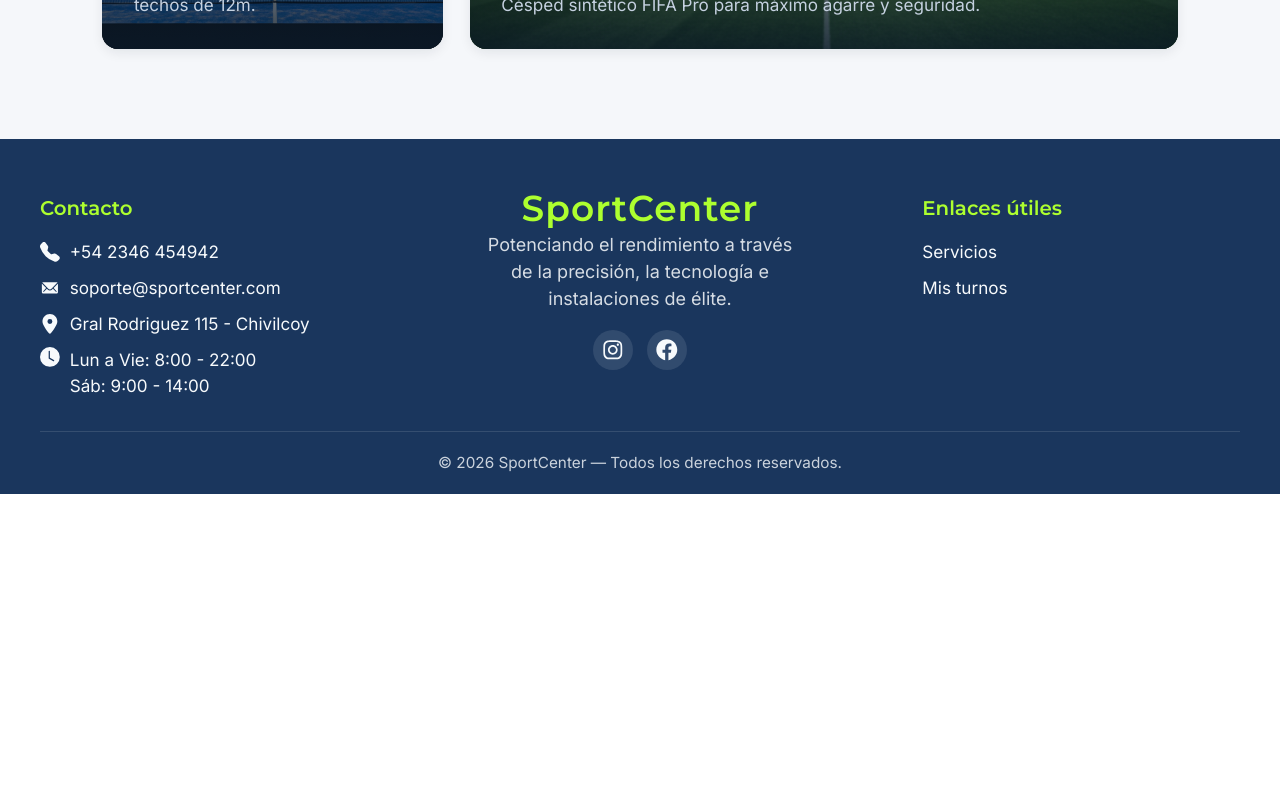
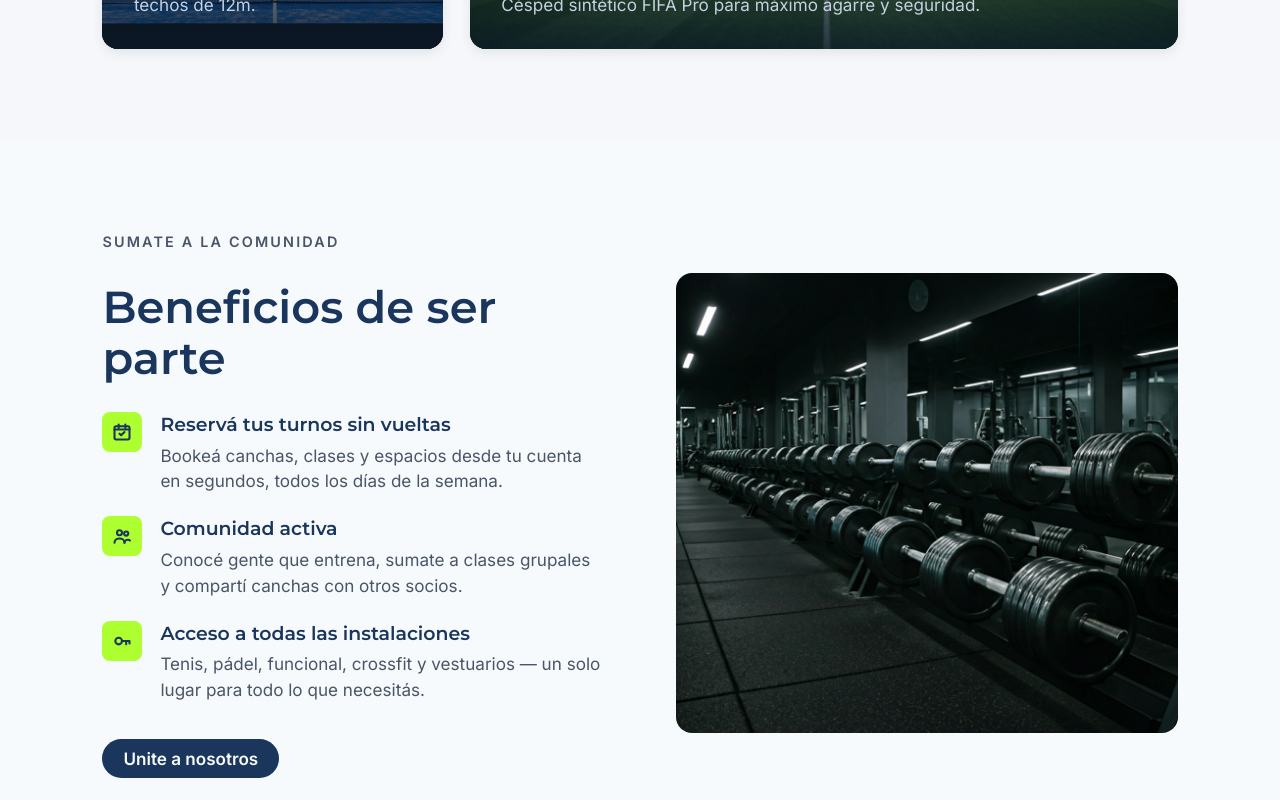
Before and after one commit to rociozapata/sportcenter-frontend, a React (Vite) app: page / in a window 1280 px wide. Shown: the part 1500-2300 px from the top of the page. Before the commit the page ends 1994 px from the top, so only its background shows below. Built offline with nearby package versions, Linux system fonts and the light colour scheme.

Commit message:
feat: add Benefits component with styling and layout for showcasing membership advantages

```diff
--- /dev/null
+++ b/src/pages/Home/Benefits.css
@@ -0,0 +1,111 @@
+/* Sección de beneficios: dos columnas (texto + imagen) en desktop,
+   apiladas en mobile. Fondo claro del neutral del sistema. */
+.benefits {
+    display: grid;
+    grid-template-columns: 1fr 1fr;
+    gap: 4rem;
+    align-items: center;
+    padding: 5rem 8%;
+    background-color: var(--neutral);
+}
+
+/* Columna izquierda: texto y CTA. */
+.benefits-content {
+    display: flex;
+    flex-direction: column;
+    gap: 1.5rem;
+}
+
+/* Textito chico arriba del título, en mayúsculas y con tracking. */
+.benefits-eyebrow {
+    font-size: 0.8rem;
+    font-weight: 600;
+    text-transform: uppercase;
+    letter-spacing: 0.15em;
+    color: var(--tertiary);
+}
+
+.benefits-title {
+    margin: 0;
+    font-size: clamp(2rem, 3.5vw, 2.75rem);
+    line-height: 1.15;
+    color: var(--primary);
+}
+
+/* Reset de la lista: sin bullets, sin padding. */
+.benefits-list {
+    list-style: none;
+    padding: 0;
+    margin: 0;
+    display: flex;
+    flex-direction: column;
+    gap: 1.25rem;
+}
+
+/* Cada beneficio: ícono a la izquierda, texto a la derecha. */
+.benefit-item {
+    display: flex;
+    gap: 1rem;
+    align-items: flex-start;
+}
+
+/* Caja verde del ícono. Fondo secondary, ícono en color primary. */
+.benefit-icon {
+    flex-shrink: 0;
+    display: inline-flex;
+    align-items: center;
+    justify-content: center;
+    width: 40px;
+    height: 40px;
+    border-radius: 8px;
+    background-color: var(--secondary);
+    color: var(--primary);
+}
+
+.benefit-title {
+    margin: 0 0 0.25rem 0;
+    font-size: 1.05rem;
+    color: var(--primary);
+}
+
+.benefit-desc {
+    margin: 0;
+    font-size: 0.95rem;
+    line-height: 1.5;
+    color: var(--tertiary);
+}
+
+/* Le damos al CTA un poco de margen arriba para separarlo de la lista,
+   y un ancho propio (no full-width) usando align-self. */
+.benefits-content .btn {
+    align-self: flex-start;
+    margin-top: 0.5rem;
+}
+
+/* Columna derecha: imagen con esquinas redondeadas. */
+.benefits-media img {
+    width: 100%;
+    height: 100%;
+    max-height: 460px;
+    object-fit: cover;
+    border-radius: 16px;
+    display: block;
+}
+
+/* Mobile: una sola columna, padding reducido, CTA full-width. */
+@media (max-width: 768px) {
+    .benefits {
+        grid-template-columns: 1fr;
+        gap: 2.5rem;
+        padding: 3rem 5%;
+    }
+
+    .benefits-content .btn {
+        align-self: stretch;
+    }
+
+    /* En mobile ocultamos la imagen para priorizar el texto y el CTA. */
+    .benefits-media {
+        display: none;
+    }
+}
--- /dev/null
+++ b/src/pages/Home/Benefits.tsx
@@ -0,0 +1,94 @@
+import { Link } from "react-router-dom";
+import "./Benefits.css";
+// Imagen del lado derecho. Reutilizamos una de las que ya están en assets.
+// Si después tenés una foto específica de comunidad, la cambiás acá.
+import benefitsImage from "../../assets/facility-gym.png";
+
+// Definimos los beneficios como un array para mapearlos en el render.
+// Cada item tiene un ícono SVG inline (sin assets externos), título y descripción.
+// Si querés sumar/sacar beneficios, alcanza con tocar este array.
+const benefits = [
+    {
+        title: "Reservá tus turnos sin vueltas",
+        description:
+            "Bookeá canchas, clases y espacios desde tu cuenta en segundos, todos los días de la semana.",
+        // Ícono check/calendar simplificado.
+        icon: (
+            <svg viewBox="0 0 24 24" fill="none" stroke="currentColor" strokeWidth="2.5"
+                 strokeLinecap="round" strokeLinejoin="round" width="20" height="20">
+                <rect x="3" y="5" width="18" height="16" rx="2" />
+                <path d="M3 9h18M8 3v4M16 3v4" />
+                <path d="M9 14l2 2 4-4" />
+            </svg>
+        ),
+    },
+    {
+        title: "Comunidad activa",
+        description:
+            "Conocé gente que entrena, sumate a clases grupales y compartí canchas con otros socios.",
+        // Ícono de personas (comunidad).
+        icon: (
+            <svg viewBox="0 0 24 24" fill="none" stroke="currentColor" strokeWidth="2.5"
+                 strokeLinecap="round" strokeLinejoin="round" width="20" height="20">
+                <circle cx="9" cy="8" r="3" />
+                <circle cx="17" cy="9" r="2.5" />
+                <path d="M3 20c0-3 3-5 6-5s6 2 6 5" />
+                <path d="M15 20c0-2 2-3.5 4-3.5s2.5 1 2.5 1" />
+            </svg>
+        ),
+    },
+    {
+        title: "Acceso a todas las instalaciones",
+        description:
+            "Tenis, pádel, funcional, crossfit y vestuarios — un solo lugar para todo lo que necesitás.",
+        // Ícono de llave/acceso simplificado.
+        icon: (
+            <svg viewBox="0 0 24 24" fill="none" stroke="currentColor" strokeWidth="2.5"
+                 strokeLinecap="round" strokeLinejoin="round" width="20" height="20">
+                <circle cx="8" cy="12" r="4" />
+                <path d="M12 12h9M17 12v4M21 12v3" />
+            </svg>
+        ),
+    },
+];
+
+function Benefits() {
+    return (
+        <section className="benefits">
+            {/* Columna izquierda: texto, lista y CTA. */}
+            <div className="benefits-content">
+                {/* "Eyebrow" = textito chico arriba del título, sirve como categoría. */}
+                <span className="benefits-eyebrow">Sumate a la comunidad</span>
+                <h2 className="benefits-title">Beneficios de ser parte</h2>
+
+                {/* Lista de beneficios. Usamos <ul> por semántica (es una lista). */}
+                <ul className="benefits-list">
+                    {benefits.map((b) => (
+                        <li key={b.title} className="benefit-item">
+                            {/* Caja del ícono con fondo verde, color del SVG = primary. */}
+                            <span className="benefit-icon" aria-hidden="true">
+                                {b.icon}
+                            </span>
+                            <div>
+                                <h3 className="benefit-title">{b.title}</h3>
+                                <p className="benefit-desc">{b.description}</p>
+                            </div>
+                        </li>
+                    ))}
+                </ul>
+
+                {/* CTA: lleva al registro. Usa las clases globales del sistema de botones. */}
+                <Link to="/register" className="btn btn-primary">
+                    Unite a nosotros
+                </Link>
+            </div>
+
+            {/* Columna derecha: imagen con esquinas redondeadas. */}
+            <div className="benefits-media">
+                <img src={benefitsImage} alt="Socios entrenando en SportCenter" />
+            </div>
+        </section>
+    );
+}
+
+export default Benefits;
--- a/src/pages/Home/Home.tsx
+++ b/src/pages/Home/Home.tsx
@@ -1,11 +1,13 @@
 import Hero from "./Hero";
 import Services from "./Services";
+import Benefits from "./Benefits";
 
 function Home() {
     return (
         <>
             <Hero />
             <Services />
+            <Benefits />
         </>
     );
 }
```
